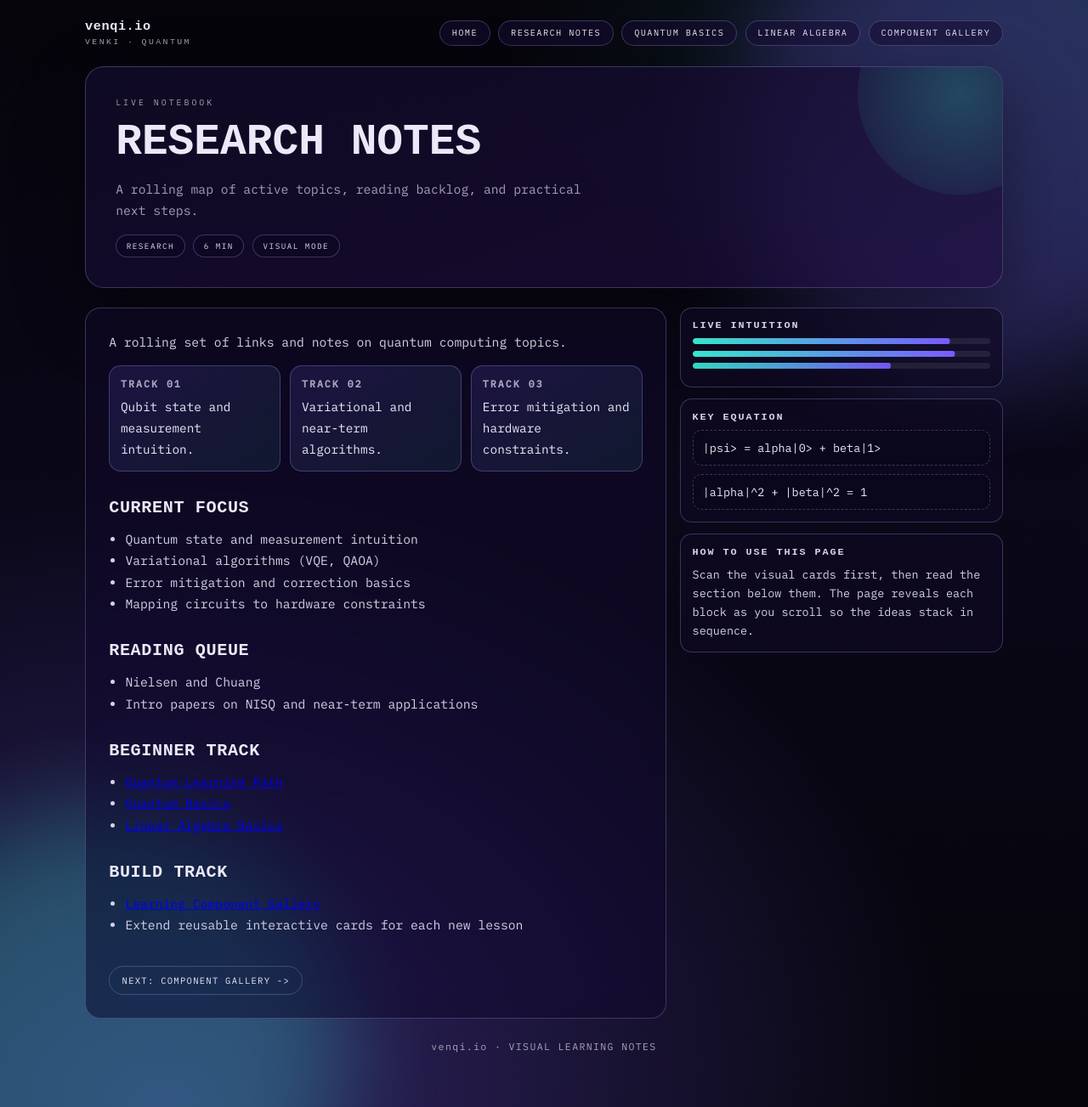
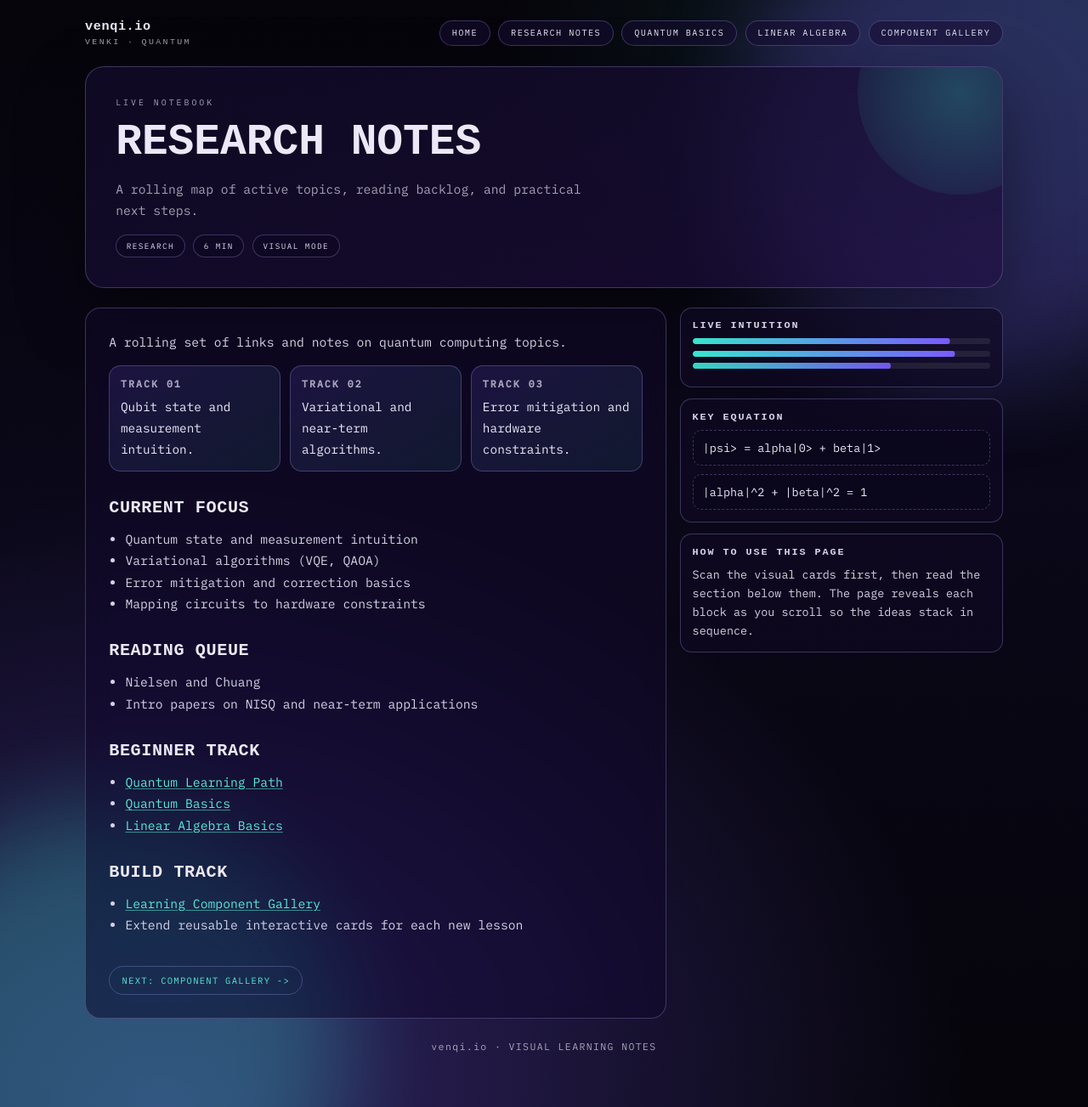
Before and after one commit to techyvenki/quantum-venqi-io, a Jekyll site: the page built from pages/research-notes.md, in a window 1280 px wide and 1303 px high. Shown: the whole window at 85% size. Built offline with Jekyll 4.4.1, drawn with Linux system fonts in a browser that asks for light colours; some web fonts are replaced.

Commit message:
Fix learning-page link visibility on dark theme

```diff
--- a/_layouts/learning.html
+++ b/_layouts/learning.html
@@ -222,6 +222,20 @@
       color: #d6d2e6;
       font-size: 0.92rem;
       line-height: 1.74;
+    }
+
+    .content a,
+    .content a:visited {
+      color: #5be9d4;
+      text-decoration-color: rgba(91, 233, 212, 0.55);
+      text-decoration-thickness: 1px;
+      text-underline-offset: 0.16em;
+    }
+
+    .content a:hover,
+    .content a:focus-visible {
+      color: #ffffff;
+      text-decoration-color: rgba(255, 255, 255, 0.8);
     }
 
     .content ul,
```
